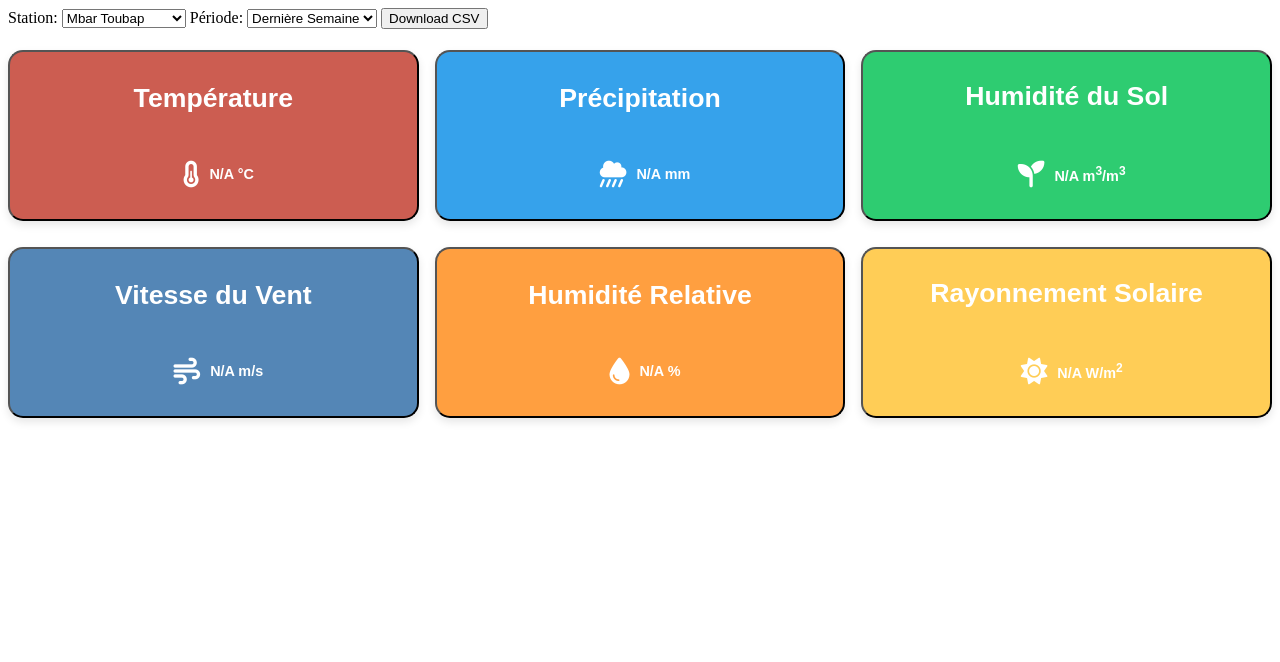
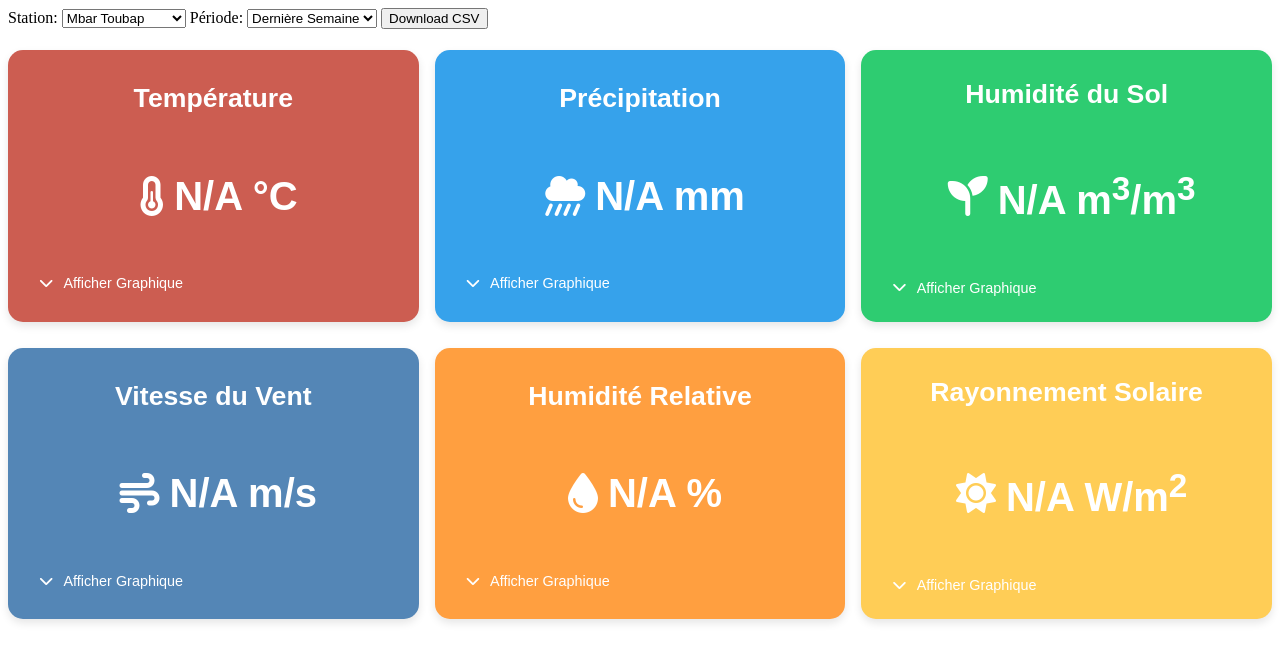
Before and after one commit to Maxet1000/weather_station_senegal, a SvelteKit app: page / in a window 1280 px wide. Shown: the top 662 px of the page. Built offline with nearby package versions, Linux system fonts and the light colour scheme; no server answers.

Commit message:
added text to indicate boxes can expand

```diff
--- a/src/routes/+page.svelte
+++ b/src/routes/+page.svelte
@@ -296,8 +296,8 @@
     width: 100%;
     border-radius: 15px;
     color: white;
-    padding-bottom: 10px;
     box-shadow: 0 4px 8px rgba(0,0,0,0.1);
+    border:none;
   }
   .boxTitle {
     text-align: center;
@@ -311,14 +311,29 @@
     padding: 0px;
   }
   .latest-data {
-    font-size: 0.9rem;
+    font-size: 2.5rem;
     color: #fff;
   }
   .mainBoxElement {
     display: flex;
     align-items: center;
     justify-content: center;
-    padding: 15px 0;
+    padding-top: 5px;
+    padding-bottom: 20px;
+  }
+  .toggleLabel {
+    align-self: flex-end; /* aligns label to the left */
+    font-size: 0.9rem;
+    color: #fff;
+    display: flex;
+    align-items: center;
+    margin-left: 25px;
+    margin-top: 10px;
+    margin-bottom: 25px;
+  }
+
+  .toggleLabel i {
+    margin-right: 10px;
   }
   .charts {
     display: flex;
@@ -334,6 +349,7 @@
       gap: 1rem;
     }
   }
+
 </style>
 
 <div class="controls">
@@ -364,7 +380,7 @@
       <h1>Température</h1>
     </div>
     <div class="mainBoxElement">
-      <i class="fa-solid fa-temperature-half fa-2xl" style="padding: 10px; color: #ffffff;"></i>
+      <i class="fa-solid fa-temperature-half fa-2xl" style="padding: 10px; font-size: 40px; color: #ffffff;"></i>
       <h1 class="latest-data">{latestTemperature} °C</h1>
     </div>
     {#if showTemperatureChart}
@@ -378,6 +394,11 @@
         <TemperatureChart data={chartData} {timeframe} />
       </div>
     {/if}
+    <!-- Toggle label always visible in the lower left corner -->
+    <div class="toggleLabel">
+      <i class="fa-solid {showTemperatureChart ? 'fa-chevron-up' : 'fa-chevron-down'}"></i>
+      {showTemperatureChart ? 'Afficher Moins' : 'Afficher Graphique'}
+    </div>
   </button>
 
   <!-- Precipitation Chart Box -->
@@ -386,7 +407,7 @@
       <h1>Précipitation</h1>
     </div>
     <div class="mainBoxElement">
-      <i class="fa-solid fa-cloud-showers-heavy fa-2xl" style="padding: 10px; color: #ffffff;"></i>
+      <i class="fa-solid fa-cloud-showers-heavy fa-2xl" style="padding: 10px; padding-right: 10px; font-size: 40px; color: #ffffff;"></i>
       <h1 class="latest-data">{latestPrecipitation} mm</h1>
     </div>
     {#if showPrecipChart}
@@ -400,6 +421,10 @@
         <PrecipitationChart data={precipitationChartData} {timeframe} />
       </div>
     {/if}
+    <div class="toggleLabel">
+      <i class="fa-solid {showPrecipChart ? 'fa-chevron-up' : 'fa-chevron-down'}"></i>
+      {showPrecipChart ? 'Afficher Moins' : 'Afficher Graphique'}
+    </div>
   </button>
 
   <!-- Soil Moisture Chart Box -->
@@ -408,7 +433,7 @@
       <h1>Humidité du Sol</h1>
     </div>
     <div class="mainBoxElement">
-      <i class="fa-solid fa-seedling fa-2xl" style="padding: 10px; color: #ffffff;"></i>
+      <i class="fa-solid fa-seedling fa-2xl" style="padding: 10px; font-size: 40px; color: #ffffff;"></i>
       <h1 class="latest-data">{latestSoilMoisture} m<sup>3</sup>/m<sup>3</sup></h1>
     </div>
     {#if showSoilMoistureChart}
@@ -422,6 +447,10 @@
         <SoilMoistureChart data={soilMoistureChartData} {timeframe} />
       </div>
     {/if}
+    <div class="toggleLabel">
+      <i class="fa-solid {showSoilMoistureChart ? 'fa-chevron-up' : 'fa-chevron-down'}"></i>
+      {showSoilMoistureChart ? 'Afficher Moins' : 'Afficher Graphique'}
+    </div>
   </button>
 
   <!-- Wind Speed Chart Box -->
@@ -430,7 +459,7 @@
       <h1>Vitesse du Vent</h1>
     </div>
     <div class="mainBoxElement">
-      <i class="fa-solid fa-wind fa-2xl" style="padding: 10px; color: #ffffff;"></i>
+      <i class="fa-solid fa-wind fa-2xl" style="padding: 10px; font-size: 40px; color: #ffffff;"></i>
       <h1 class="latest-data">{latestWind} m/s</h1>
     </div>
     {#if showWindChart}
@@ -444,6 +473,10 @@
         <WindSpeedChart data={windChartData} {timeframe} />
       </div>
     {/if}
+    <div class="toggleLabel">
+      <i class="fa-solid {showWindChart ? 'fa-chevron-up' : 'fa-chevron-down'}"></i>
+      {showWindChart ? 'Afficher Moins' : 'Afficher Graphique'}
+    </div>
   </button>
 
 
@@ -453,7 +486,7 @@
       <h1>Humidité Relative</h1>
     </div>
     <div class="mainBoxElement">
-      <i class="fa-solid fa-tint fa-2xl" style="padding: 10px; color: #ffffff;"></i>
+      <i class="fa-solid fa-tint fa-2xl" style="padding: 10px; font-size: 40px; color: #ffffff;"></i>
       <h1 class="latest-data">{latestHumidity} %</h1>
     </div>
     {#if showHumidityChart}
@@ -467,6 +500,10 @@
       <RelativeHumidityChart data={humidityChartData} {timeframe} />
     </div>
     {/if}
+    <div class="toggleLabel">
+      <i class="fa-solid {showHumidityChart ? 'fa-chevron-up' : 'fa-chevron-down'}"></i>
+      {showHumidityChart ? 'Afficher Moins' : 'Afficher Graphique'}
+    </div>
   </button>
 
 
@@ -476,7 +513,7 @@
     <h1>Rayonnement Solaire</h1>
   </div>
   <div class="mainBoxElement">
-    <i class="fa-solid fa-sun fa-2xl" style="padding: 10px; color: #ffffff;"></i>
+    <i class="fa-solid fa-sun fa-2xl" style="padding: 10px; font-size: 40px; color: #ffffff;"></i>
     <h1 class="latest-data">{latestSolarRadiation} W/m<sup>2</sup></h1>
   </div>
   {#if showSolarRadiationChart}
@@ -489,6 +526,10 @@
     >      <SolarRadiationChart data={solarRadiationChartData} {timeframe} />
     </div>
   {/if}
+  <div class="toggleLabel">
+    <i class="fa-solid {showSolarRadiationChart ? 'fa-chevron-up' : 'fa-chevron-down'}"></i>
+    {showSolarRadiationChart ? 'Afficher Moins' : 'Afficher Graphique'}
+  </div>
 </button>
 
 
--- a/src/routes/test/+page.svelte
+++ b/src/routes/test/+page.svelte
@@ -296,7 +296,7 @@
     width: 100%;
     border-radius: 15px;
     color: white;
-    padding-bottom: 10px;
+    padding-bottom: 20px;
     box-shadow: 0 4px 8px rgba(0,0,0,0.1);
   }
   .boxTitle {
@@ -311,7 +311,7 @@
     padding: 0px;
   }
   .latest-data {
-    font-size: 0.9rem;
+    font-size: 1.8rem;
     color: #fff;
   }
   .mainBoxElement {
@@ -319,6 +319,19 @@
     align-items: center;
     justify-content: center;
     padding: 15px 0;
+  }
+  .toggleLabel {
+    align-self: flex-start; /* aligns label to the left */
+    font-size: 0.9rem;
+    color: #fff;
+    display: flex;
+    align-items: center;
+    margin-left: 10px;
+    margin-top: 10px;
+  }
+
+  .toggleLabel i {
+    margin-right: 10px;
   }
   .charts {
     display: flex;
@@ -334,6 +347,7 @@
       gap: 1rem;
     }
   }
+
 </style>
 
 <div class="controls">
@@ -378,6 +392,11 @@
         <TemperatureChart data={chartData} {timeframe} />
       </div>
     {/if}
+    <!-- Toggle label always visible in the lower left corner -->
+    <div class="toggleLabel">
+      <i class="fa-solid {showTemperatureChart ? 'fa-chevron-up' : 'fa-chevron-down'}"></i>
+      {showTemperatureChart ? 'Afficher Moins' : 'Afficher Graphique'}
+    </div>
   </button>
 
   <!-- Precipitation Chart Box -->
@@ -400,6 +419,10 @@
         <PrecipitationChart data={precipitationChartData} {timeframe} />
       </div>
     {/if}
+    <div class="toggleLabel">
+      <i class="fa-solid {showPrecipChart ? 'fa-chevron-up' : 'fa-chevron-down'}"></i>
+      {showPrecipChart ? 'Afficher Moins' : 'Afficher Graphique'}
+    </div>
   </button>
 
   <!-- Soil Moisture Chart Box -->
@@ -422,6 +445,10 @@
         <SoilMoistureChart data={soilMoistureChartData} {timeframe} />
       </div>
     {/if}
+    <div class="toggleLabel">
+      <i class="fa-solid {showSoilMoistureChart ? 'fa-chevron-up' : 'fa-chevron-down'}"></i>
+      {showSoilMoistureChart ? 'Afficher Moins' : 'Afficher Graphique'}
+    </div>
   </button>
 
   <!-- Wind Speed Chart Box -->
@@ -444,6 +471,10 @@
         <WindSpeedChart data={windChartData} {timeframe} />
       </div>
     {/if}
+    <div class="toggleLabel">
+      <i class="fa-solid {showWindChart ? 'fa-chevron-up' : 'fa-chevron-down'}"></i>
+      {showWindChart ? 'Afficher Moins' : 'Afficher Graphique'}
+    </div>
   </button>
 
 
@@ -467,6 +498,10 @@
       <RelativeHumidityChart data={humidityChartData} {timeframe} />
     </div>
     {/if}
+    <div class="toggleLabel">
+      <i class="fa-solid {showHumidityChart ? 'fa-chevron-up' : 'fa-chevron-down'}"></i>
+      {showHumidityChart ? 'Afficher Moins' : 'Afficher Graphique'}
+    </div>
   </button>
 
 
@@ -489,6 +524,10 @@
     >      <SolarRadiationChart data={solarRadiationChartData} {timeframe} />
     </div>
   {/if}
+  <div class="toggleLabel">
+    <i class="fa-solid {showSolarRadiationChart ? 'fa-chevron-up' : 'fa-chevron-down'}"></i>
+    {showSolarRadiationChart ? 'Afficher Moins' : 'Afficher Graphique'}
+  </div>
 </button>
 
 
```
